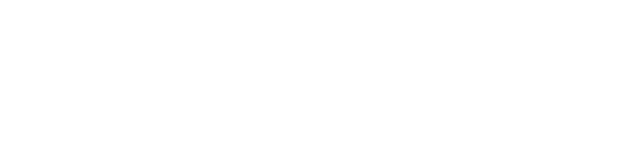
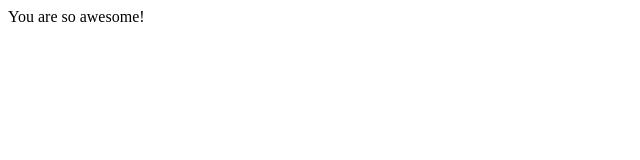
Before and after one commit to yzhe554/newGitTest, a plain HTML site: page index.html in a window 1280 px wide. Shown: the whole page, without its empty margins (0-640 px from the left). Drawn offline with Linux system fonts and the light colour scheme.

Commit message:
added new module-one

```diff
--- a/index.html
+++ b/index.html
@@ -3,6 +3,9 @@
 	<title></title>
 </head>
 <body>
+	<module-one>
+		<div>You are so awesome!</div>
+	</module-one>
 
 </body>
 </html>
```
